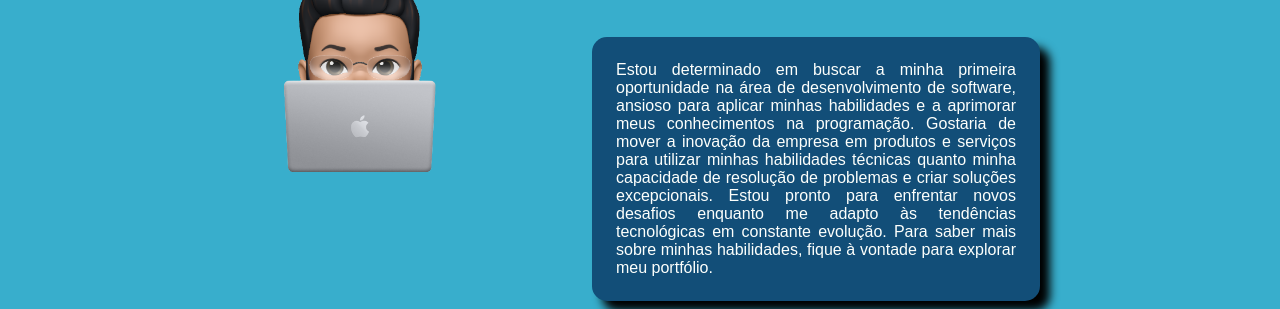
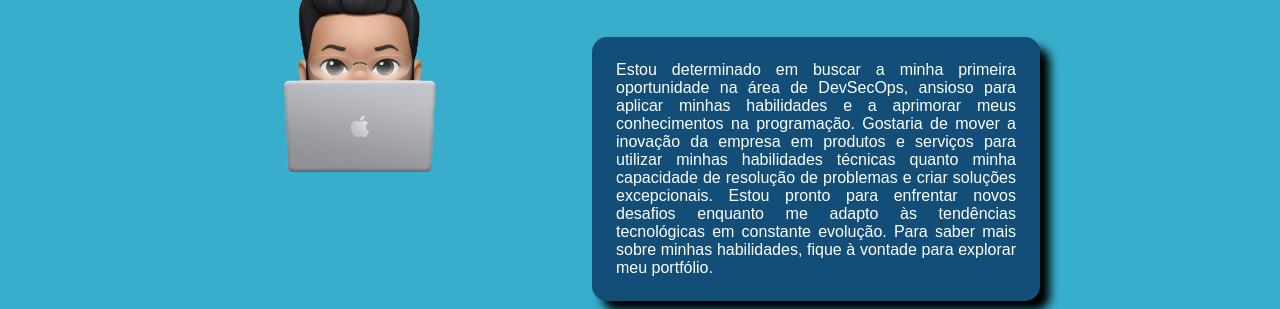
Before and after one commit to Musta-eideh/Portfolio, a plain HTML site: page index.html in a window 1280 px wide. Shown: the part 643-952 px from the top of the page. Drawn offline with Linux system fonts and the light colour scheme; a web font is replaced by a local one.

Commit message:
Update index.html

```diff
--- a/index.html
+++ b/index.html
@@ -56,7 +56,7 @@
                 <div class="sobremim">
                     <h2>Sobre mim</h2>
                     <div class="textoSobreMim">
-                        <p>Estou determinado em buscar a minha primeira oportunidade na área de desenvolvimento de software, ansioso para aplicar minhas habilidades e a aprimorar meus conhecimentos na programação. Gostaria de mover a inovação da empresa em produtos e serviços para utilizar minhas habilidades técnicas quanto minha capacidade de resolução de problemas e criar soluções excepcionais. Estou pronto para enfrentar novos desafios enquanto me adapto às tendências tecnológicas em constante evolução. Para saber mais sobre minhas habilidades, fique à vontade para explorar meu portfólio.</p>
+                        <p>Estou determinado em buscar a minha primeira oportunidade na área de DevSecOps, ansioso para aplicar minhas habilidades e a aprimorar meus conhecimentos na programação. Gostaria de mover a inovação da empresa em produtos e serviços para utilizar minhas habilidades técnicas quanto minha capacidade de resolução de problemas e criar soluções excepcionais. Estou pronto para enfrentar novos desafios enquanto me adapto às tendências tecnológicas em constante evolução. Para saber mais sobre minhas habilidades, fique à vontade para explorar meu portfólio.</p>
                     </div>
                 </div>
             </div>
```
